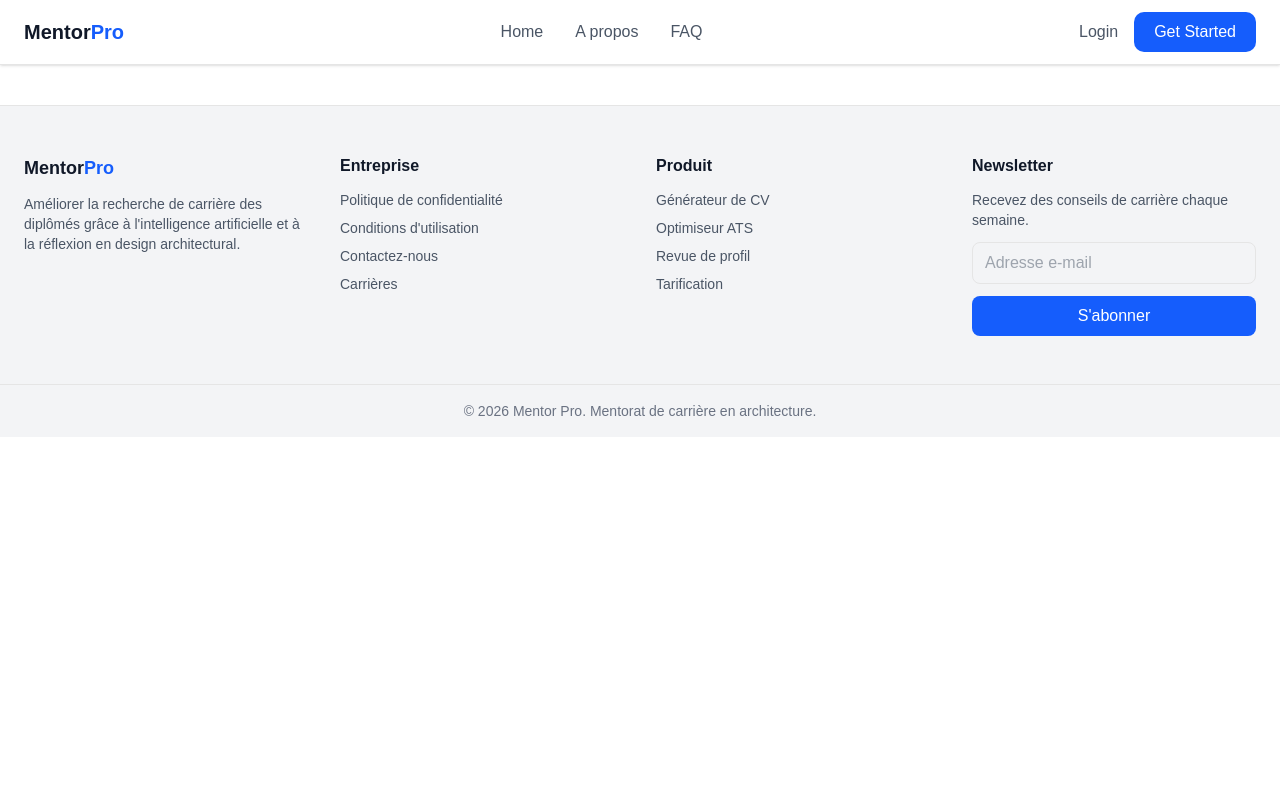
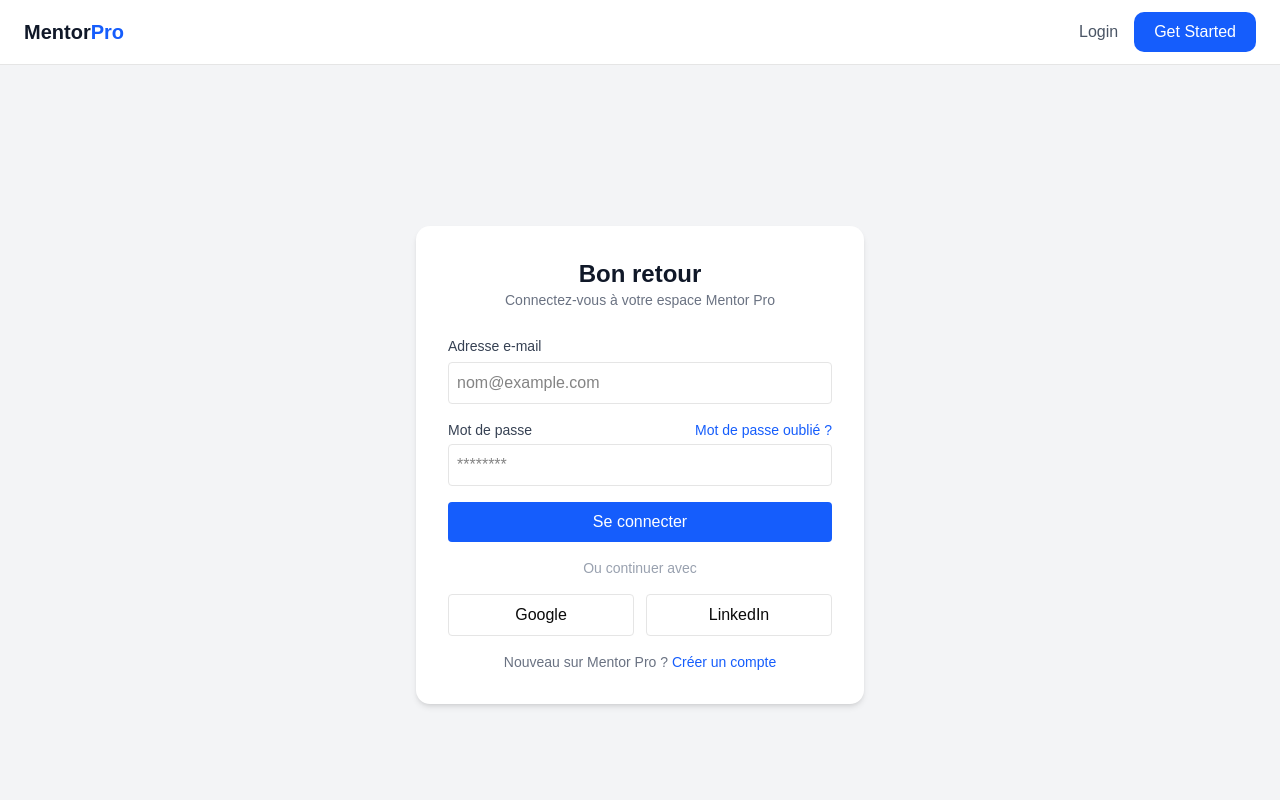
Before and after one commit to zakaria-damouh/CV_Manager_App, a React app in the folder Frontend/: page /login in a window 1280 px wide. Shown: the top 800 px of the page. Built offline with nearby package versions, Linux system fonts and the light colour scheme; the HTML template or start-up script is replaced by a standard one.

Commit message:
creat login page

```diff
--- a/Frontend/src/App.jsx
+++ b/Frontend/src/App.jsx
@@ -4,6 +4,7 @@ import HomePage from './pages/HomePage'
 import SignupPage from './pages/SignupPage'
 import HeaderMain from './components/layoutComponents/HeaderMain'
 import Footer from './components/layoutComponents/Footer'
+import LoginPage from './pages/LoginPage'
 
 
 function App() {
@@ -14,6 +15,7 @@ function App() {
       <Routes>
         <Route path='/' element={<HomePage />} />
         <Route path='/signup' element={<SignupPage />} />
+        <Route path='/login' element={<LoginPage />} />
       </Routes>
       <Footer />
     </BrowserRouter>
--- /dev/null
+++ b/Frontend/src/components/inscriptionComponents/LoginForm.jsx
@@ -0,0 +1,110 @@
+import React from "react";
+import { useForm } from "react-hook-form";
+import { z } from "zod";
+import { zodResolver } from "@hookform/resolvers/zod";
+import { Link } from "react-router-dom";
+
+// Zod schema for validation
+const schema = z.object({
+  email: z.string().email("Email invalide"),
+  password: z.string().min(6, "Mot de passe minimum 6 caractères"),
+});
+
+export default function LoginSection() {
+  const {
+    register,
+    handleSubmit,
+    formState: { errors },
+  } = useForm({
+    resolver: zodResolver(schema),
+  });
+
+  const onSubmit = (data) => {
+    console.log("Login data:", data);
+  };
+
+  return (
+    <section className="w-full min-h-screen flex items-center justify-center bg-gray-100">
+      <div className="bg-white p-8 rounded-xl shadow-md w-full max-w-md">
+
+        {/* Title */}
+        <div className="text-center mb-6">
+          <h2 className="text-2xl font-bold text-gray-900">Bon retour</h2>
+          <p className="text-gray-500 text-sm">
+            Connectez-vous à votre espace Mentor Pro
+          </p>
+        </div>
+
+        {/* Form */}
+        <form onSubmit={handleSubmit(onSubmit)} className="space-y-4">
+
+          {/* Email */}
+          <div>
+            <label className="text-sm text-gray-700">Adresse e-mail</label>
+            <input
+              type="email"
+              placeholder="nom@example.com"
+              className="w-full border mt-1 p-2 rounded"
+              {...register("email")}
+            />
+            {errors.email && (
+              <p className="text-red-500 text-sm">{errors.email.message}</p>
+            )}
+          </div>
+
+          {/* Password */}
+          <div>
+            <div className="flex justify-between text-sm">
+              <label className="text-gray-700">Mot de passe</label>
+              <span className="text-blue-600 cursor-pointer">
+                Mot de passe oublié ?
+              </span>
+            </div>
+
+            <input
+              type="password"
+              placeholder="********"
+              className="w-full border mt-1 p-2 rounded"
+              {...register("password")}
+            />
+            {errors.password && (
+              <p className="text-red-500 text-sm">
+                {errors.password.message}
+              </p>
+            )}
+          </div>
+
+          {/* Button */}
+          <button
+            type="submit"
+            className="w-full bg-blue-600 text-white py-2 rounded hover:bg-blue-700 transition"
+          >
+            Se connecter
+          </button>
+        </form>
+
+        {/* Divider */}
+        <div className="my-4 text-center text-gray-400 text-sm">
+          Ou continuer avec
+        </div>
+
+        {/* Social */}
+        <div className="flex gap-3">
+          <button className="w-1/2 border py-2 rounded">Google</button>
+          <button className="w-1/2 border py-2 rounded">LinkedIn</button>
+        </div>
+
+        {/* Register */}
+        <p className="text-center text-sm text-gray-500 mt-4">
+          Nouveau sur Mentor Pro ?{" "}
+          <Link to="/signup">
+            <span className="text-blue-600 cursor-pointer">
+              Créer un compte
+            </span>
+          </Link>
+        </p>
+
+      </div>
+    </section>
+  );
+}
--- a/Frontend/src/components/layoutComponents/HeaderMain.jsx
+++ b/Frontend/src/components/layoutComponents/HeaderMain.jsx
@@ -15,21 +15,14 @@ export default function HeaderMain() {
         </h1>
         </Link>
 
-        {/* Desktop Menu */}
-        <nav className="hidden md:flex items-center gap-8 text-gray-600 font-medium">
-          <a href="#" className="hover:text-black">Home</a>
-          <a href="#" className="hover:text-black">A propos</a>
-          <a href="#" className="hover:text-black">FAQ</a>
-
-        </nav>
 
         {/* Right side (desktop) */}
         <div className="hidden md:flex items-center gap-4">
-          <a href="#" className="text-gray-600 hover:text-black font-medium">
+          <Link to="/login" className="text-gray-600 hover:text-black font-medium">
             Login
-          </a>
+          </Link>
           <Link to="/signup">
-          <button className="bg-blue-600 text-white px-5 py-2 rounded-lg hover:bg-blue-700 transition">
+          <button className="cursor-pointer bg-blue-600 text-white px-5 py-2 rounded-lg hover:bg-blue-700 transition">
             Get Started
           </button>
           </Link>
@@ -47,12 +40,7 @@ export default function HeaderMain() {
       {/* Mobile Menu */}
       {open && (
         <div className="md:hidden px-6 pb-4 space-y-3">
-          <a href="#" className="block">Home</a>
-          <a href="#" className="block">A propos</a>
-          <a href="#" className="block">FAQ</a>
-          <hr />
-
-          <a href="#" className="block">Log In</a>
+          <Link to="/login" className="block">Login</Link>
           <Link to="/signup" className="block">
            <button className="w-full bg-blue-600 text-white py-2 rounded-lg">
             Get Started
--- a/Frontend/src/pages/HomePage.jsx
+++ b/Frontend/src/pages/HomePage.jsx
@@ -6,10 +6,10 @@ import Roadmap from "@/components/homeComponents/Roadmap";
 
 function HomePage() {
   return (
-    <div>
+    <div >
       <HeroSection />
+      <Roadmap />
       <AboutUs />
-      <Roadmap />
     </div>
   );
 }
--- a/Frontend/src/pages/LoginPage.jsx
+++ b/Frontend/src/pages/LoginPage.jsx
@@ -0,0 +1,11 @@
+import LoginForm from "@/components/inscriptionComponents/LoginForm";
+
+function LoginPage() {
+  return (
+
+       <LoginForm />
+
+     );
+}
+
+export default LoginPage;
```
